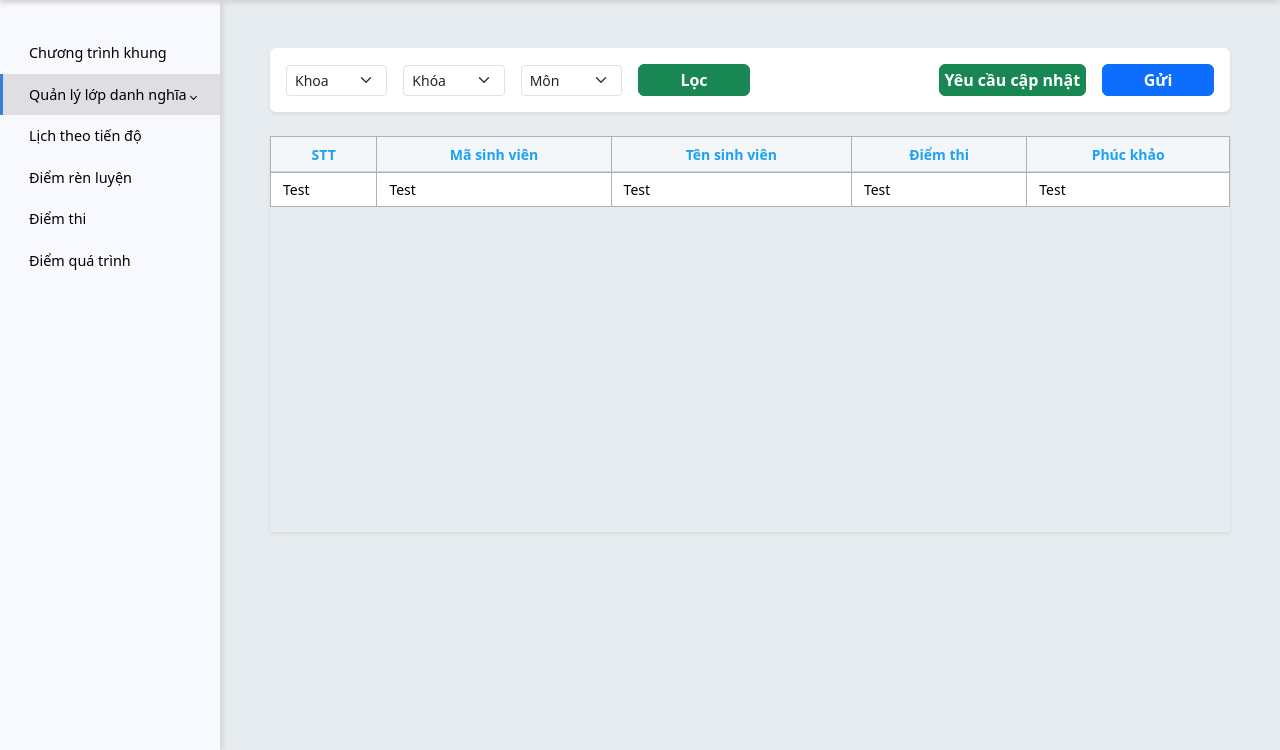
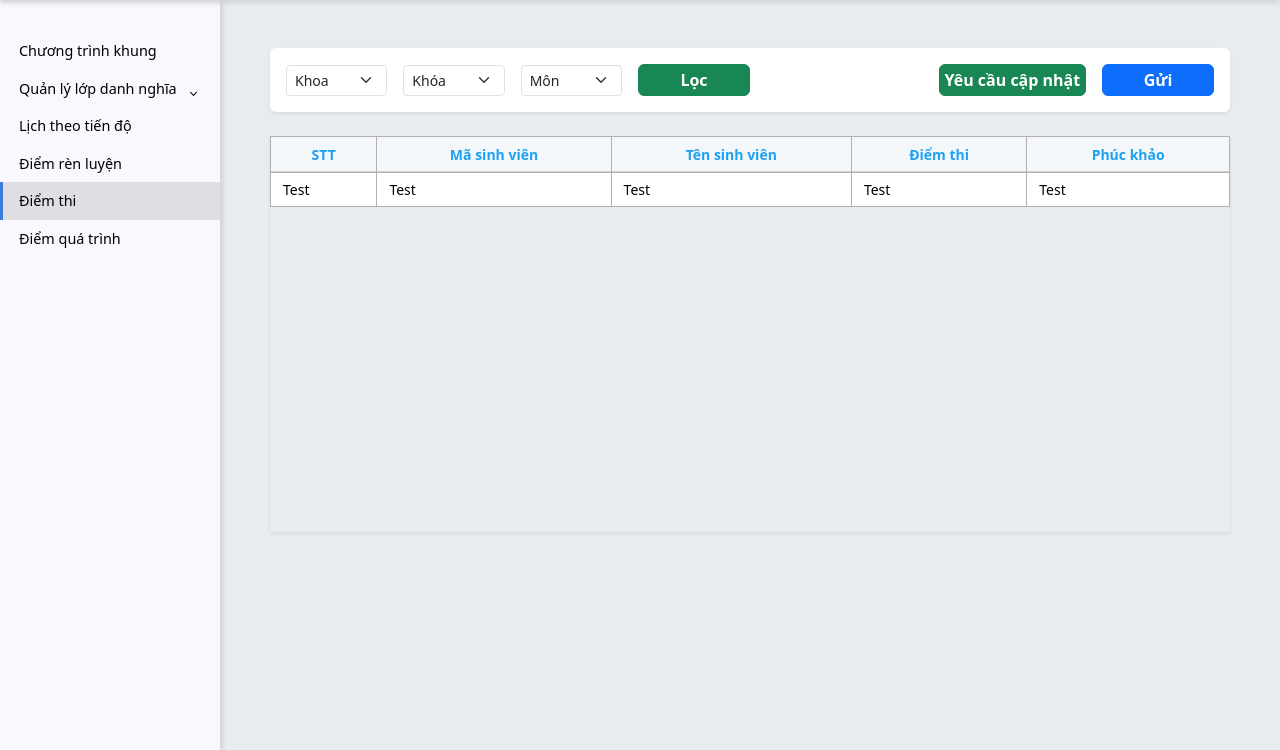
Before and after one commit to HgVN23/do-an-1, a PHP site: page /diem-thi.php in a window 1280 px wide. Shown: the part 50-800 px from the top of the page. Run offline with PHP 8.4, Linux system fonts and the light colour scheme.

Commit message:
Fixed Sidebar Dropdown

```diff
--- a/assets/js/main.js
+++ b/assets/js/main.js
@@ -1,20 +1,24 @@
-async function tabHere() {
+function tabHere() {
 	const url = location.pathname;
 	const regex = /\/([^/\.]+)\.php/;
 	const match = url.match(regex);
-  //   console.log(match[1]);
+	// console.log(match[1]);
+
 	const listTab = document.querySelectorAll(".sidebar-item a");
-  for (var i = 0; i < listTab.length; i++) {
+	for(var i = 0; i < listTab.length; i++) {
 		const href = listTab[i].href;
 		const temp = href.match(regex);
-    console.log("href", href);
-    console.log("match", match[1]);
-    if (temp[1] === match[1]) {
-      await listTab[i].classList.add("here");
-      console.log(document.querySelectorAll(".sidebar-item a")[i]);
+
+		if(temp[1] === match[1]) {
+			listTab[i].classList.add("here");
+
+			if(temp[1] === "quan-ly-lop" || temp[1] === "quan-ly-sinh-vien-trong-lop") {
+				document.querySelector(".collapsed").click();
+			}
+
 			break;
 		}
-    console.log(1);
+		// console.log(1);
 	}
 }
 
--- a/assets/main.css
+++ b/assets/main.css
@@ -109,8 +109,9 @@ header {
   flex: 1 1 auto;
 }
 
+div.sidebar-link,
 a.sidebar-link {
-  padding: 0.625rem 1.625rem;
+  /*padding: 0.625rem 1.625rem;*/
   color: #000;
   display: block;
   font-size: 0.9rem;
@@ -120,6 +121,7 @@ a.sidebar-link {
   text-decoration: none;
 }
 
+div.sidebar-link:hover,
 a.sidebar-link:hover {
   background-color: rgba(255, 255, 255, 0.075);
   border-left: 3px solid #3b7ddd;
--- a/phong-dao-tao/sidebar.php
+++ b/phong-dao-tao/sidebar.php
@@ -1,42 +1,42 @@
 <aside id="sidebar" class="expand">
 	<ul class="sidebar-nav">
 		<li class="sidebar-item">
-			<a href="chuong-trinh-khung.php" class="sidebar-link">
+			<a href="chuong-trinh-khung.php" class="sidebar-link px-3 py-2">
 				<span>Chương trình khung</span>
 			</a>
 		</li>
 
 		<li class="sidebar-item">
-			<a href="" class="sidebar-link collapsed has-dropdown" data-bs-toggle="collapse" data-bs-target="#dropdows">
+			<div class="sidebar-link px-3 py-2 collapsed has-dropdown" data-bs-toggle="collapse" data-bs-target="#dropdows">
 				<span>Quản lý lớp danh nghĩa</span>
-			</a>
-			<ul id="dropdows" class="sidebar-dropdown list-unstyled collapse" data-bs-parent="#sidebar">
+			</div>
+			<ul id="dropdows" class="ps-3 sidebar-dropdown list-unstyled collapse" data-bs-parent="#sidebar">
 				<li class="sidebar-item">
-					<a href="quan-ly-lop.php" class="sidebar-link">Quản lý lớp</a>
+					<a href="quan-ly-lop.php" class="sidebar-link px-3 py-2">Quản lý lớp</a>
 				</li>
 				<li class="sidebar-item">
-					<a href="quan-ly-sinh-vien-trong-lop.php" class="sidebar-link">Quản lý sinh viên trong lớp</a>
+					<a href="quan-ly-sinh-vien-trong-lop.php" class="sidebar-link px-3 py-2">Quản lý sinh viên trong lớp</a>
 				</li>
 			</ul>
 		</li>
 		<li class="sidebar-item">
-			<a href="lich-theo-tien-do.php" class="sidebar-link">
+			<a href="lich-theo-tien-do.php" class="sidebar-link px-3 py-2">
 				<span>Lịch theo tiến độ</span>
 			</a>
 		</li>
 
 		<li class="sidebar-item">
-			<a href="diem-ren-luyen.php" class="sidebar-link">
+			<a href="diem-ren-luyen.php" class="sidebar-link px-3 py-2">
 				<span>Điểm rèn luyện</span>
 			</a>
 		</li>
 		<li class="sidebar-item">
-			<a href="diem-thi.php" class="sidebar-link">
+			<a href="diem-thi.php" class="sidebar-link px-3 py-2">
 				<span>Điểm thi</span>
 			</a>
 		</li>
 		<li class="sidebar-item">
-			<a href="diem-qua-trinh.php" class="sidebar-link">
+			<a href="diem-qua-trinh.php" class="sidebar-link px-3 py-2">
 				<span>Điểm quá trình</span>
 			</a>
 		</li>
```
Lines whose indentation alone changed are shown as unchanged.
